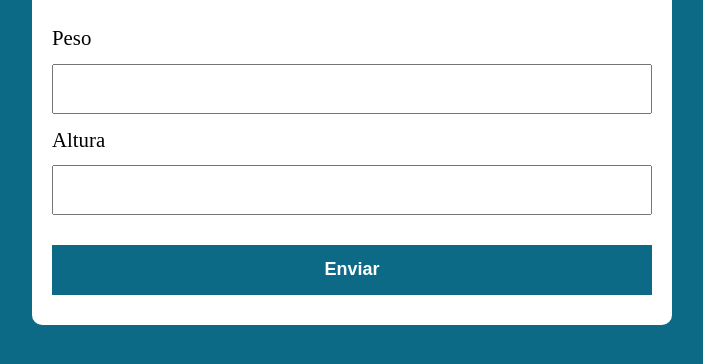
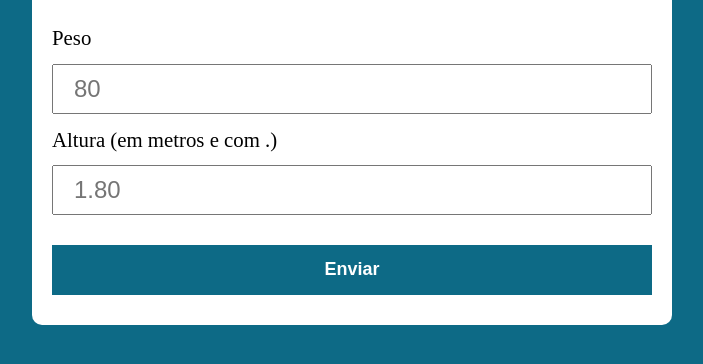
Before and after one commit to samuellgc/calculadora-de-imc, a plain HTML site: page index.html in a window 1280 px wide. Shown: the part 462-826 px from the top of the page, without its empty margins (288-991 px from the left). Drawn offline with Linux system fonts and the light colour scheme.

Commit message:
Alteração do título da página e alteração da tag input na parte da altura.

```diff
--- a/index.html
+++ b/index.html
@@ -6,7 +6,7 @@
     <meta http-equiv="X-UA-Compatible" content="IE=edge">
     <meta name="viewport" content="width=device-width, initial-scale=1.0">
     <link rel="stylesheet" href="assets/css/style.css">
-    <title>Trabalho 1</title>
+    <title>Calculadora de IMC</title>
 </head>
 
 <body>
@@ -69,10 +69,10 @@
 
         <form action="" id="form" method="post">
             <label for="peso">Peso</label>
-            <input type="text" id="peso" name="peso">
+            <input type="text" id="peso" name="peso" placeholder="80">
 
-            <label for="altura">Altura</label>
-            <input type="text" id="altura" name="altura">
+            <label for="altura">Altura (em metros e com .)</label>
+            <input type="text" id="altura" name="altura" placeholder="1.80">
 
             <button type="submit">Enviar</button>
         </form>
```
